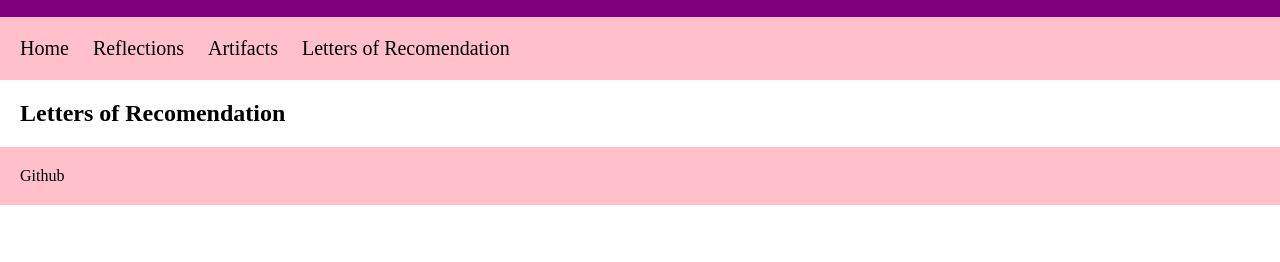
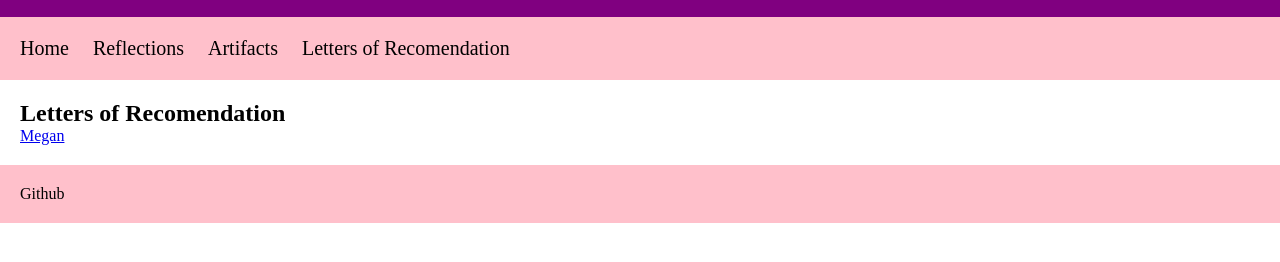
Before and after one commit to JBytesG/JBytesG.github.io, a plain HTML site: page letters/index.html in a window 1280 px wide. Shown: the part 60-322 px from the top of the page. Drawn offline with Linux system fonts and the light colour scheme.

Commit message:
add megan's letter

```diff
--- a/letters/index.html
+++ b/letters/index.html
@@ -10,6 +10,7 @@
         <general-header-and-nav></general-header-and-nav>
         <main>
             <h2>Letters of Recomendation</h2>
+            <a href="megan-letter.pdf">Megan</a>
         </main>
         <general-footer></general-footer>
     </body>
```
Also changed, not shown: 1 other file.
